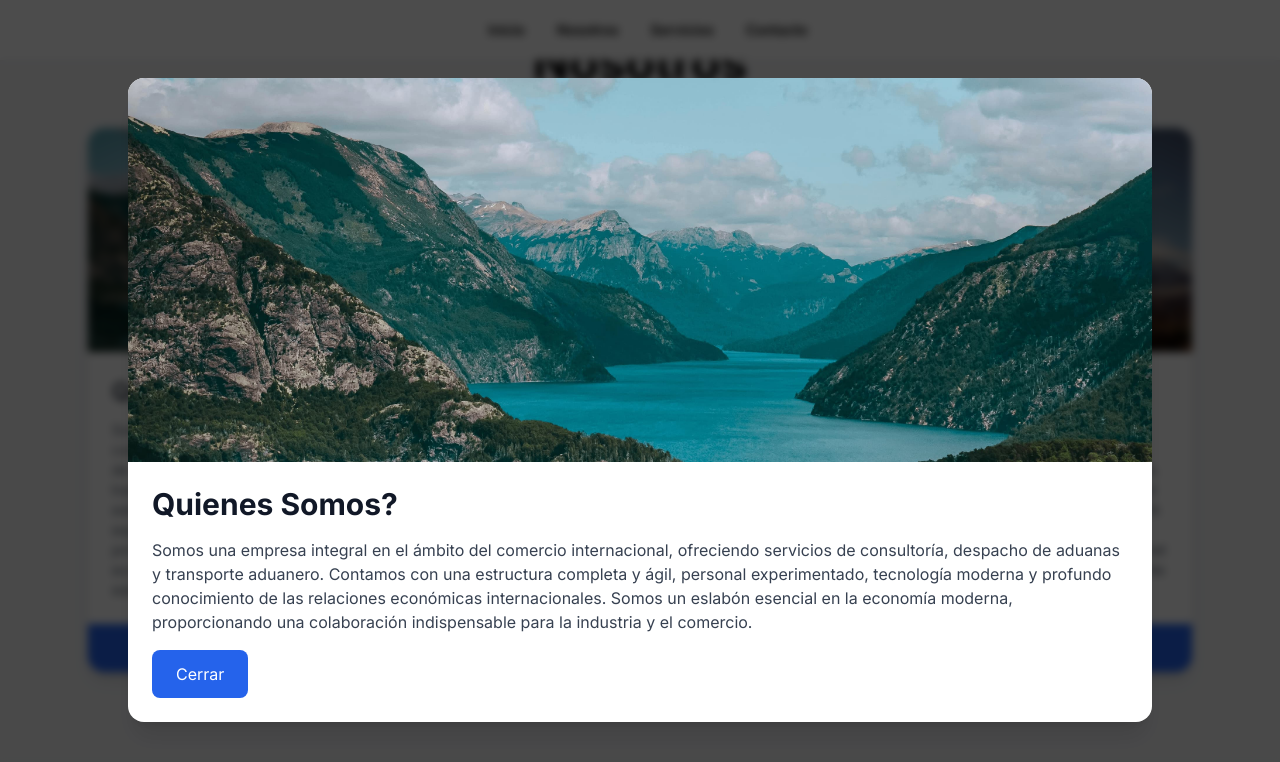
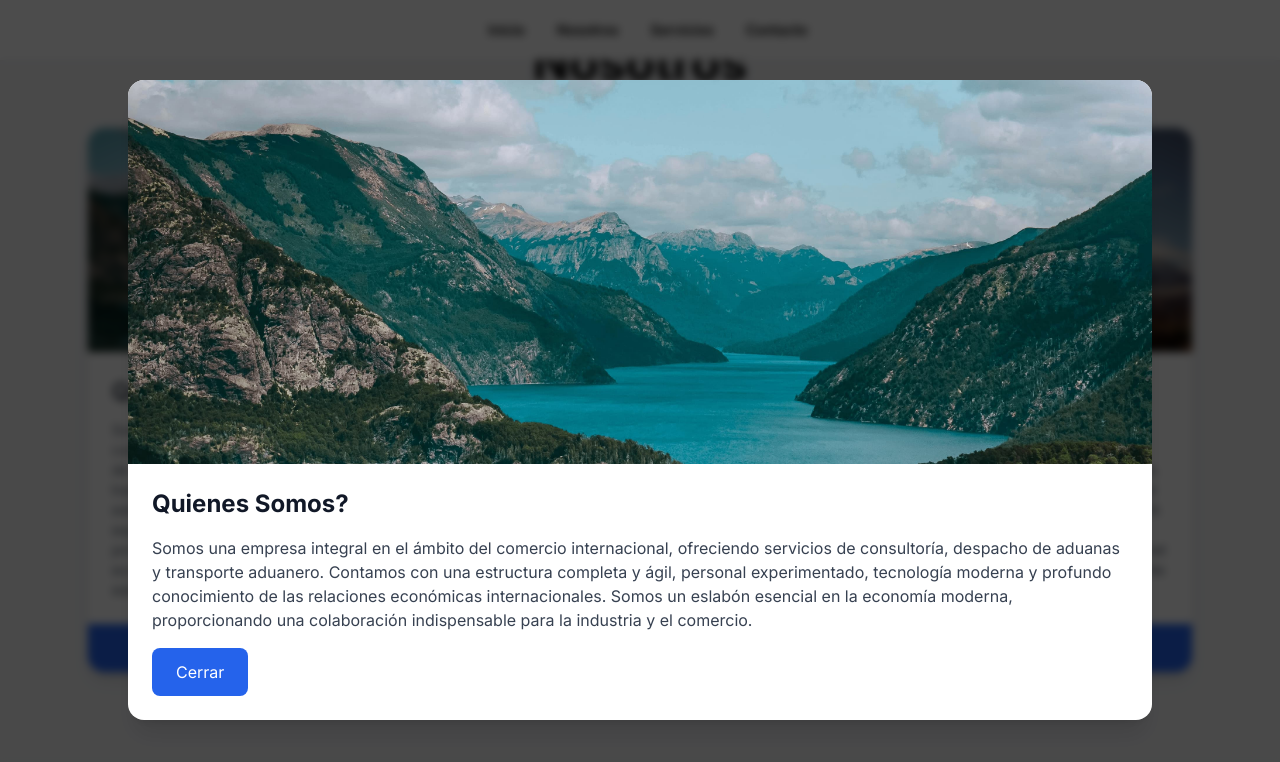
Before and after one commit to mazzodevelopments/matteozzi-lavilla, a Next.js app: page / in a window 1280 px wide. Both pictures are taken after a click on the element 261 px from the left and 2035 px from the top of the page. Shown: the part 1635-2397 px from the top of the page. Built offline with nearby package versions, Linux system fonts and the light colour scheme.

Commit message:
Nosotros V1

```diff
--- a/app/pages/Nosotros.tsx
+++ b/app/pages/Nosotros.tsx
@@ -108,13 +108,13 @@ export default function About() {
                             onClick={closeModal}
                         >
                             <motion.div
-                                className="bg-white rounded-2xl overflow-hidden shadow-xl max-w-5xl max-h-[90vh] w-full"
+                                className="bg-white rounded-2xl overflow-hidden shadow-xl max-w-screen-lg w-full mx-4"
                                 initial={{ y: -50, opacity: 0 }}
                                 animate={{ y: 0, opacity: 1 }}
                                 exit={{ y: 50, opacity: 0 }}
                                 transition={{ duration: 0.3 }}
                             >
-                                <div className="relative w-full h-96">
+                                <div className="relative w-full h-64 sm:h-80 md:h-96">
                                     <Image
                                         src={selectedItem.photo}
                                         alt={selectedItem.title}
@@ -123,11 +123,11 @@ export default function About() {
                                         className="transition-transform duration-300 ease-in-out"
                                     />
                                 </div>
-                                <div className="p-6">
-                                    <h2 className="text-3xl font-bold mb-4 text-gray-900">
+                                <div className="p-4 sm:p-6">
+                                    <h2 className="text-xl sm:text-2xl font-bold mb-4 text-gray-900">
                                         {selectedItem.title}
                                     </h2>
-                                    <p className="text-gray-700 mb-4">
+                                    <p className="text-gray-700 mb-4 text-sm sm:text-base overflow-auto">
                                         {selectedItem.description}
                                     </p>
                                     <button
```
